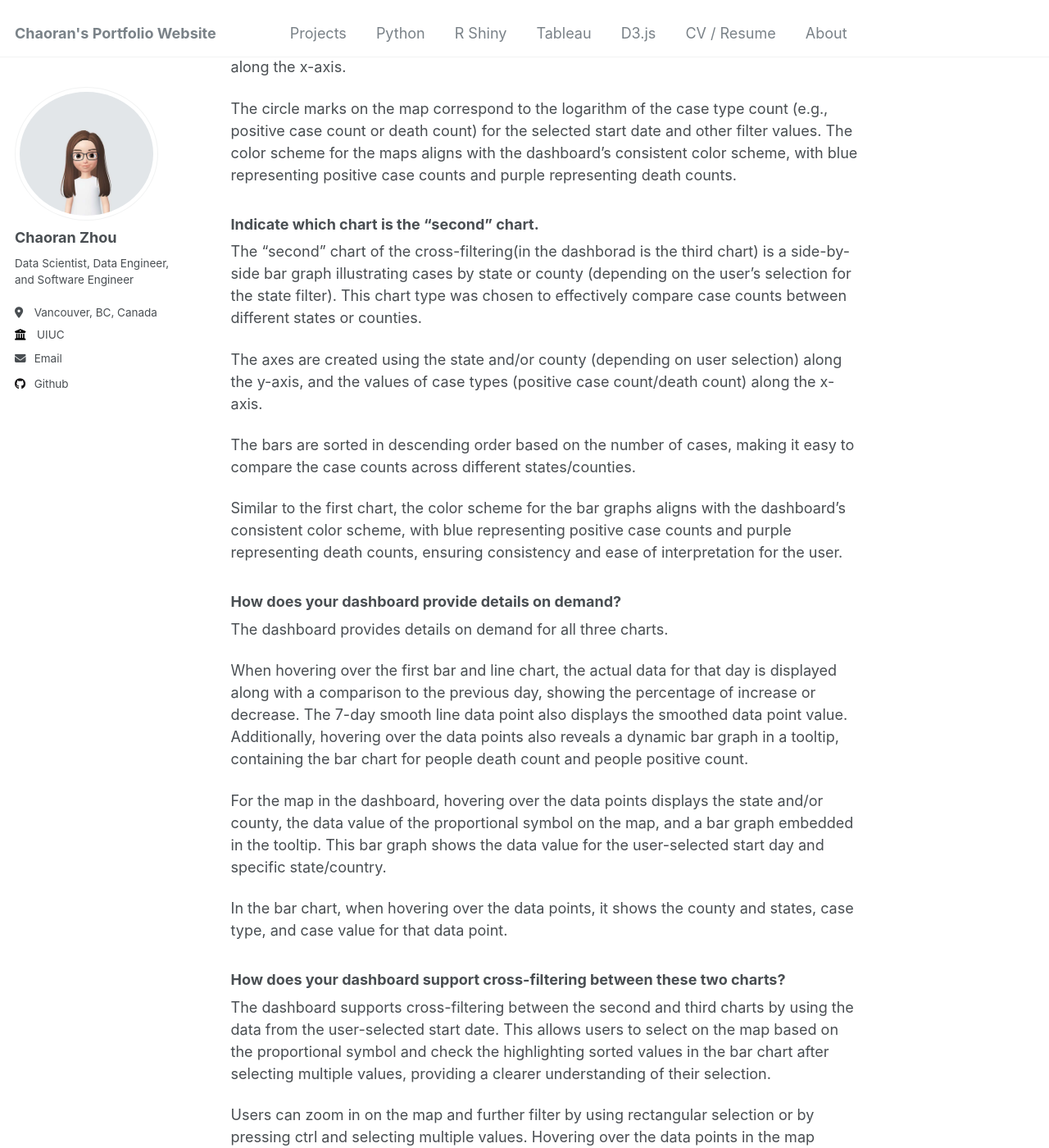
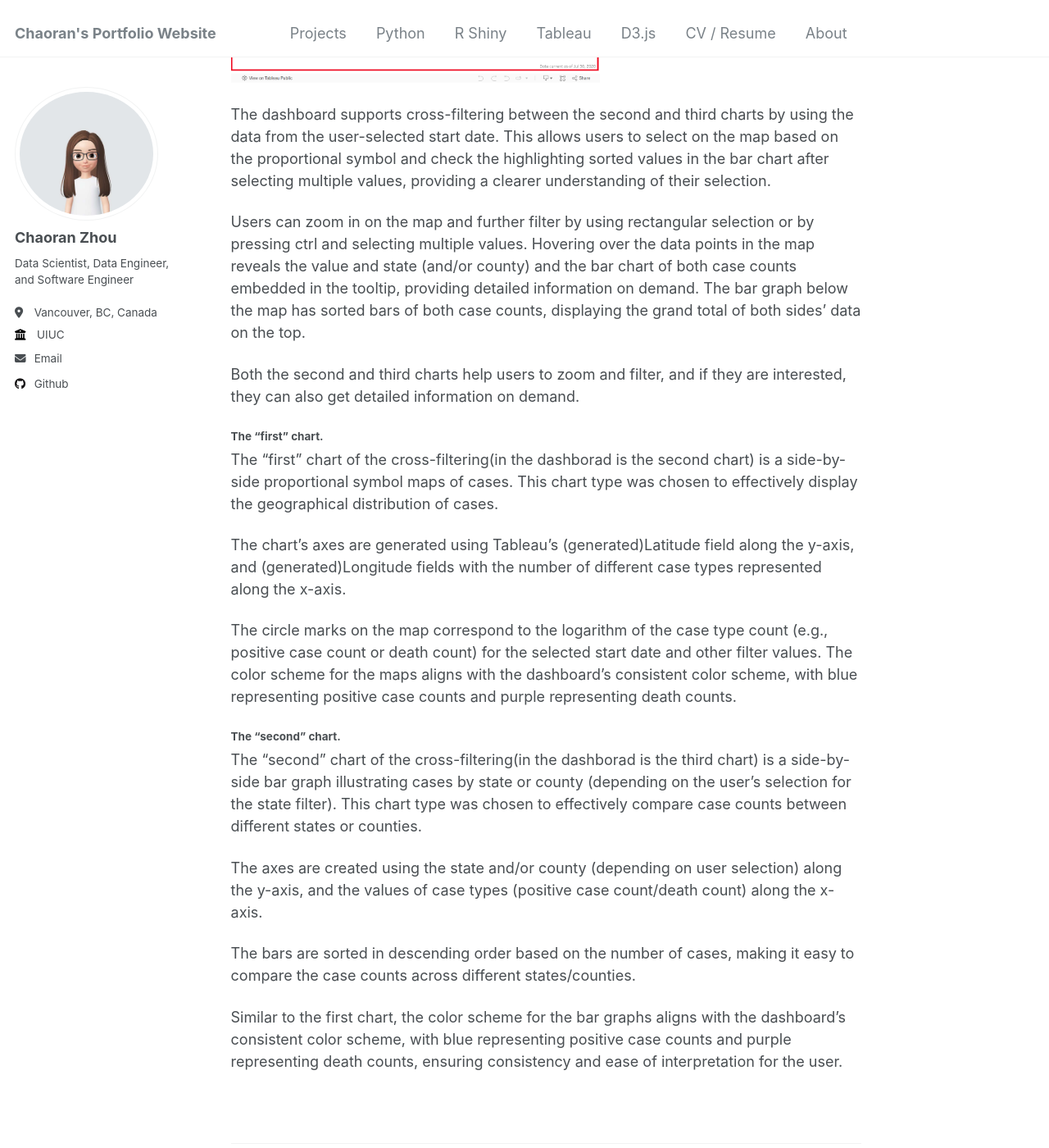
Before and after one commit to ranranrunforit/ranranrunforit.github.io, a Jekyll site: the page built from _projects/project-3.md, in a window 1280 px wide and 1400 px high, scrolled down 2517 px. Shown: the whole window at 82% size. Built offline with Jekyll 4.4.1, drawn with Linux system fonts in a browser that asks for light colours; some of the changed text lies outside the part shown.

Commit message:
Update project-3.md

```diff
--- a/_projects/project-3.md
+++ b/_projects/project-3.md
@@ -1,24 +1,20 @@
 ---
-title: "Covid-19 Cases Tableau Dashboard"
+title: "Tableau Dashboard on Covid-19 Cases"
 excerpt: "Where were the hotspots during COVID-19 (between Jan 22, 2020 to Apr 29, 2022)?<br/><img src='/images/Tableau.png'>"
 collection: projects
 ---
 
 
-**[Covid-19 Dashboard Workbook (Live Preview)](https://public.tableau.com/app/profile/chaoran.zhou/viz/Covid19BookFinalVersion/Dashboard1)**
+**[Covid-19 Hotspots Dashboard Workbook (Live Preview)](https://public.tableau.com/app/profile/chaoran.zhou/viz/Covid19BookFinalVersion/Dashboard1)**
 _Please change the display layout to the desktop layout for better visualization of the workbook._
 
-### What is one question that the dashboard can answer by utilizing two or more simultaneously displayed charts?
-
-The dashboard can provide answers to the question "Where were the hotspots during COVID-19 (between Jan 22, 2020 to Apr 29, 2022)?"
-
-### What is the answer?
-
-The answer to this question depends on the dimension being looked at. By filtering on different dates, states, and counties, the dashboard can reveal hotspots based on total and new case metrics.
+The dashboard can answer the question, "Where were the hotspots during COVID-19 (between Jan 22, 2020, to Apr 29, 2022)?" by analyzing data across various dimensions such as dates, states, and counties. The dashboard can reveal hotspots based on total and new case metrics.
 
 For example, by filtering the date to January 22, 2020, and selecting the total case metrics while leaving the state and county fields to all, it can be observed that California had the highest total number of positive cases at 1,770,021,359 and the highest total number of deaths at 24,262,380 on that date. By examining the new case metrics for the same date and location, it is evident that California also had the most new positive cases at 6,107,883 and the most new deaths at 59,863. This indicates that on January 22, 2020, the state of California was a hotspot for Covid-19. Similar analysis can be done at the county level, for example, Los Angeles county in California stood out as a hotspot on the same date.
 
-### How do these two charts indicate the answer?
+### Visual Representation of Data
+
+<img src="/images/Tableau Layout.png" width="450em">
 
 The two charts indicate the answers through side-by-side proportional symbol maps of cases and side-by-side bar graphs for cases by state/county.
 
@@ -27,41 +23,14 @@
 By comparing values on the map and the bar chart, users can visually identify the hotspots on the specified date.
 
 
-### Display a screenshot of your dashboard answering that question by showing two or more simultaneously displayed charts.
-
-
-<img src="/images/Tableau Usage.png" width="450em">
-
-
-### How does the layout of these charts promote visual understanding of the data across multiple charts?
+### Enhancing Dashboard Layout
 
 The layout of the charts promotes visual understanding through consistent color consistency, alignment, and dynamic tooltips. The color consistency, with blue on the left side and purple on the right side for all three charts, allows for easy comparison. The alignment ensures that the left side always represents people's positive case count data, while the right side always represents people's death count data. Additionally, the dynamic tooltips provide detailed information when users hover over specific data points with the same color scheme and alignment.
 
 The dashboard layout adheres to Ben Schneiderman's mantra of "Overview first. Then, zoom and filter. And then provide details only on demand," enabling users to comprehend the data across multiple charts effectively. The side-by-side bar and line graphs offer an overview of historical data, while the side-by-side map and the side-by-side bar graph for cross-filtering(the second and third chart in the dashboard)facilitate zooming and filtering. All three graphs provide details on demand.
 
-<img src="/images/Tableau Layout.png" width="450em">
 
-### Indicate which chart is the "first" chart.
-
-The "first" chart of the cross-filtering(in the dashborad is the second chart) is a side-by-side proportional symbol maps of cases. This chart type was chosen to effectively display the geographical distribution of cases.
-
-The chart's axes are generated using Tableau's (generated)Latitude field along the y-axis, and (generated)Longitude fields with the number of different case types represented along the x-axis.
-
-The circle marks on the map correspond to the logarithm of the case type count (e.g., positive case count or death count) for the selected start date and other filter values. The color scheme for the maps aligns with the dashboard's consistent color scheme, with blue representing positive case counts and purple representing death counts.
-
-
-### Indicate which chart is the "second" chart.
-
-The "second" chart of the cross-filtering(in the dashborad is the third chart) is a side-by-side bar graph illustrating cases by state or county (depending on the user's selection for the state filter). This chart type was chosen to effectively compare case counts between different states or counties.
-
-The axes are created using the state and/or county (depending on user selection) along the y-axis, and the values of case types (positive case count/death count) along the x-axis.
-
-The bars are sorted in descending order based on the number of cases, making it easy to compare the case counts across different states/counties.
-
-Similar to the first chart, the color scheme for the bar graphs aligns with the dashboard's consistent color scheme, with blue representing positive case counts and purple representing death counts, ensuring consistency and ease of interpretation for the user.
-
-
-### How does your dashboard provide details on demand?
+### Details on Demand
 
 The dashboard provides details on demand for all three charts.
 
@@ -72,10 +41,31 @@
 In the bar chart, when hovering over the data points, it shows the county and states, case type, and case value for that data point.
 
 
-### How does your dashboard support cross-filtering between these two charts?
+### Cross-Filtering
+
+<img src="/images/Tableau Usage.png" width="450em">
 
 The dashboard supports cross-filtering between the second and third charts by using the data from the user-selected start date. This allows users to select on the map based on the proportional symbol and check the highlighting sorted values in the bar chart after selecting multiple values, providing a clearer understanding of their selection.
 
 Users can zoom in on the map and further filter by using rectangular selection or by pressing ctrl and selecting multiple values. Hovering over the data points in the map reveals the value and state (and/or county) and the bar chart of both case counts embedded in the tooltip, providing detailed information on demand. The bar graph below the map has sorted bars of both case counts, displaying the grand total of both sides' data on the top.
 
 Both the second and third charts help users to zoom and filter, and if they are interested, they can also get detailed information on demand.
+
+#### The "first" chart.
+
+The "first" chart of the cross-filtering(in the dashborad is the second chart) is a side-by-side proportional symbol maps of cases. This chart type was chosen to effectively display the geographical distribution of cases.
+
+The chart's axes are generated using Tableau's (generated)Latitude field along the y-axis, and (generated)Longitude fields with the number of different case types represented along the x-axis.
+
+The circle marks on the map correspond to the logarithm of the case type count (e.g., positive case count or death count) for the selected start date and other filter values. The color scheme for the maps aligns with the dashboard's consistent color scheme, with blue representing positive case counts and purple representing death counts.
+
+
+#### The "second" chart.
+
+The "second" chart of the cross-filtering(in the dashborad is the third chart) is a side-by-side bar graph illustrating cases by state or county (depending on the user's selection for the state filter). This chart type was chosen to effectively compare case counts between different states or counties.
+
+The axes are created using the state and/or county (depending on user selection) along the y-axis, and the values of case types (positive case count/death count) along the x-axis.
+
+The bars are sorted in descending order based on the number of cases, making it easy to compare the case counts across different states/counties.
+
+Similar to the first chart, the color scheme for the bar graphs aligns with the dashboard's consistent color scheme, with blue representing positive case counts and purple representing death counts, ensuring consistency and ease of interpretation for the user.
```
